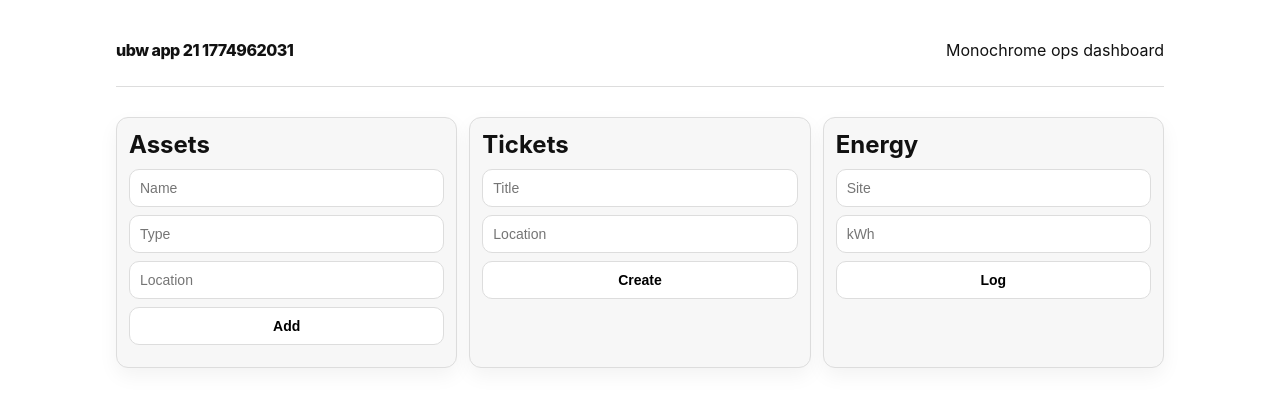
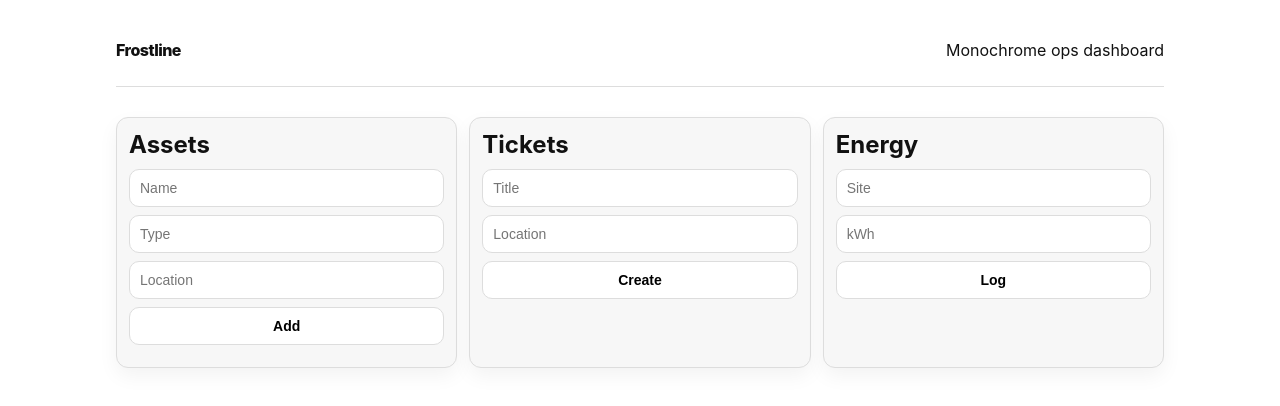
Before and after one commit to Ashutoshsingh20/bw-app-21-1774962031, a website: page public/index.html in a window 1280 px wide. Drawn offline with Linux system fonts and the light colour scheme; no server answers.

Commit message:
chore: brand app as Frostline

```diff
--- a/public/index.html
+++ b/public/index.html
@@ -3,13 +3,13 @@
 <head>
   <meta charset="UTF-8" />
   <meta name="viewport" content="width=device-width, initial-scale=1.0" />
-  <title>ubw app 21 1774962031</title>
+  <title>Frostline</title>
   <link rel="stylesheet" href="/style.css" />
 </head>
 <body>
   <div class="shell">
     <header>
-      <div class="logo">ubw app 21 1774962031</div>
+      <div class="logo">Frostline</div>
       <p>Monochrome ops dashboard</p>
     </header>
     <section class="metrics" id="metrics"></section>
```
Also changed, not shown: package.json (+9 -3 lines), README.md.
